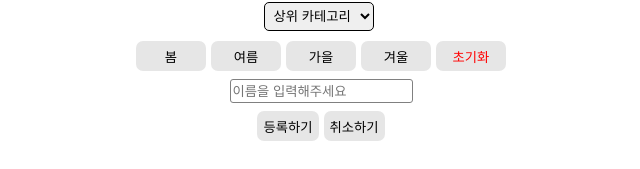
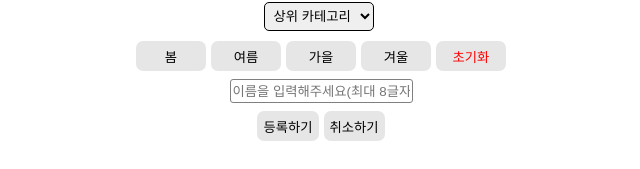
Before and after one commit to SoftwareEngineering04/SEP, a React app in the folder my_closet_front/: page /addcloth in a window 1280 px wide. Shown: the part 234-403 px from the top of the page, without its empty margins (319-959 px from the left). Built offline with nearby package versions, Linux system fonts and the light colour scheme.

Commit message:
입력 재수정

```diff
--- a/my_closet_front/src/components/Input.js
+++ b/my_closet_front/src/components/Input.js
@@ -3,11 +3,11 @@ import { forwardRef } from "react";
 const Input = forwardRef((props, ref) => {
   return (
     <input
-    maxLength={'8'}
+    maxLength={props.maxLength ? props.maxLength : ''}
     onChange = {props.onChange}
     ref={ref}
     type={props.type}
-    placeholder={props.placeholder ? props.placeholder : '이름은 최대 8글자'}
+    placeholder={props.placeholder}
     disabled={props.disabled}
     value={props.value}
     readOnly={props.readOnly}
--- a/my_closet_front/src/pages/AddCloth.js
+++ b/my_closet_front/src/pages/AddCloth.js
@@ -77,8 +77,9 @@ const AddColth = () => {
     season={season} setSeason={setSeason}/>
 
     {/*이름 입력*/}
-    <Input type="text" placeholder={'이름을 입력해주세요'}
-    display={'block'} margin={'8px auto'} onChange={handleName}/>
+    <Input type="text" placeholder={'이름을 입력해주세요(최대 8글자)'}
+    display={'block'} margin={'8px auto'} onChange={handleName}
+    maxLength={'8'}/>
 
     {/*일단 태그와 연관코디는 신경쓰지 말자*/}
 
```
